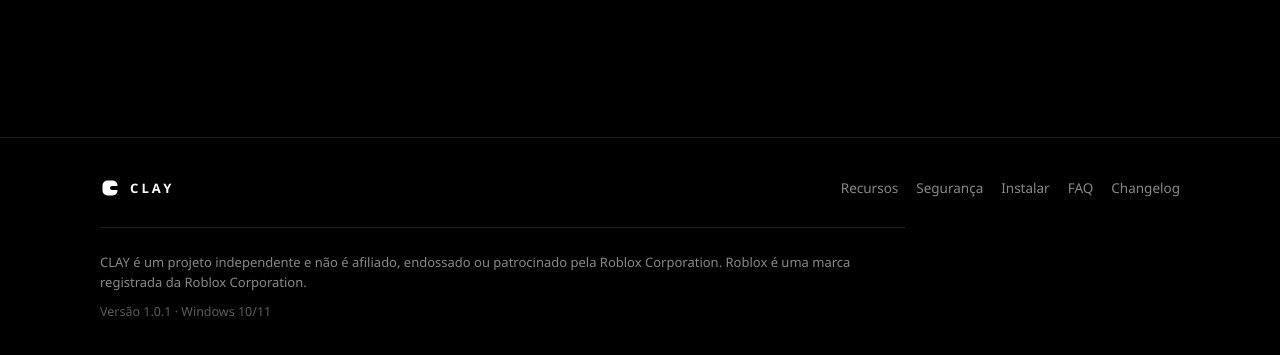
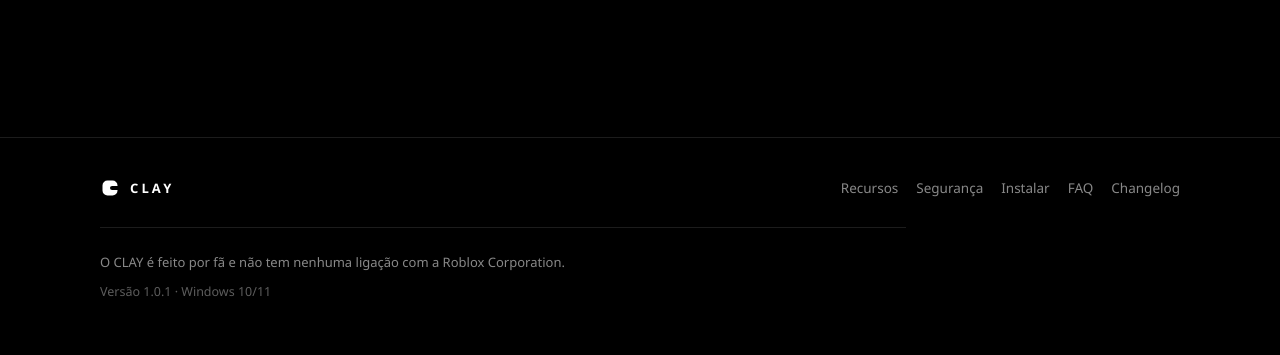
Before and after one commit to envelhece/clay-releases, a plain HTML site: page index.html in a window 1280 px wide. Shown: the part 8031-8386 px from the top of the page. Drawn offline with Linux system fonts and the light colour scheme.

Commit message:
Ajusta textos do site

```diff
--- a/index.html
+++ b/index.html
@@ -3,12 +3,12 @@
 <head>
   <meta charset="utf-8">
   <meta name="viewport" content="width=device-width, initial-scale=1">
-  <title>CLAY — Launcher gratuito para Roblox focado em FPS</title>
+  <title>CLAY: launcher gratuito para Roblox focado em FPS</title>
   <meta name="description" content="CLAY é um launcher gratuito para Roblox no Windows. Modo Massinha: gráfico liso e FPS no máximo, usando só configurações oficiais do Roblox.">
   <meta name="color-scheme" content="dark">
   <meta name="theme-color" content="#000000">
   <meta property="og:type" content="website">
-  <meta property="og:title" content="CLAY — Launcher gratuito para Roblox focado em FPS">
+  <meta property="og:title" content="CLAY: launcher gratuito para Roblox focado em FPS">
   <meta property="og:description" content="Modo Massinha: gráfico liso, FPS no máximo. Windows 10/11 · gratuito · sem anúncios.">
   <meta property="og:image" content="https://envelhece.github.io/clay-releases/og.png">
   <meta property="og:url" content="https://envelhece.github.io/clay-releases/">
@@ -464,7 +464,7 @@
         <a href="#novidades">Changelog</a>
       </nav>
     </div>
-    <p class="disclaimer">CLAY é um projeto independente e não é afiliado, endossado ou patrocinado pela Roblox Corporation. Roblox é uma marca registrada da Roblox Corporation.</p>
+    <p class="disclaimer">O CLAY é feito por fã e não tem nenhuma ligação com a Roblox Corporation.</p>
     <p class="fine">Versão <span data-version>1.0.0</span> · Windows 10/11</p>
   </div>
 </footer>
```
